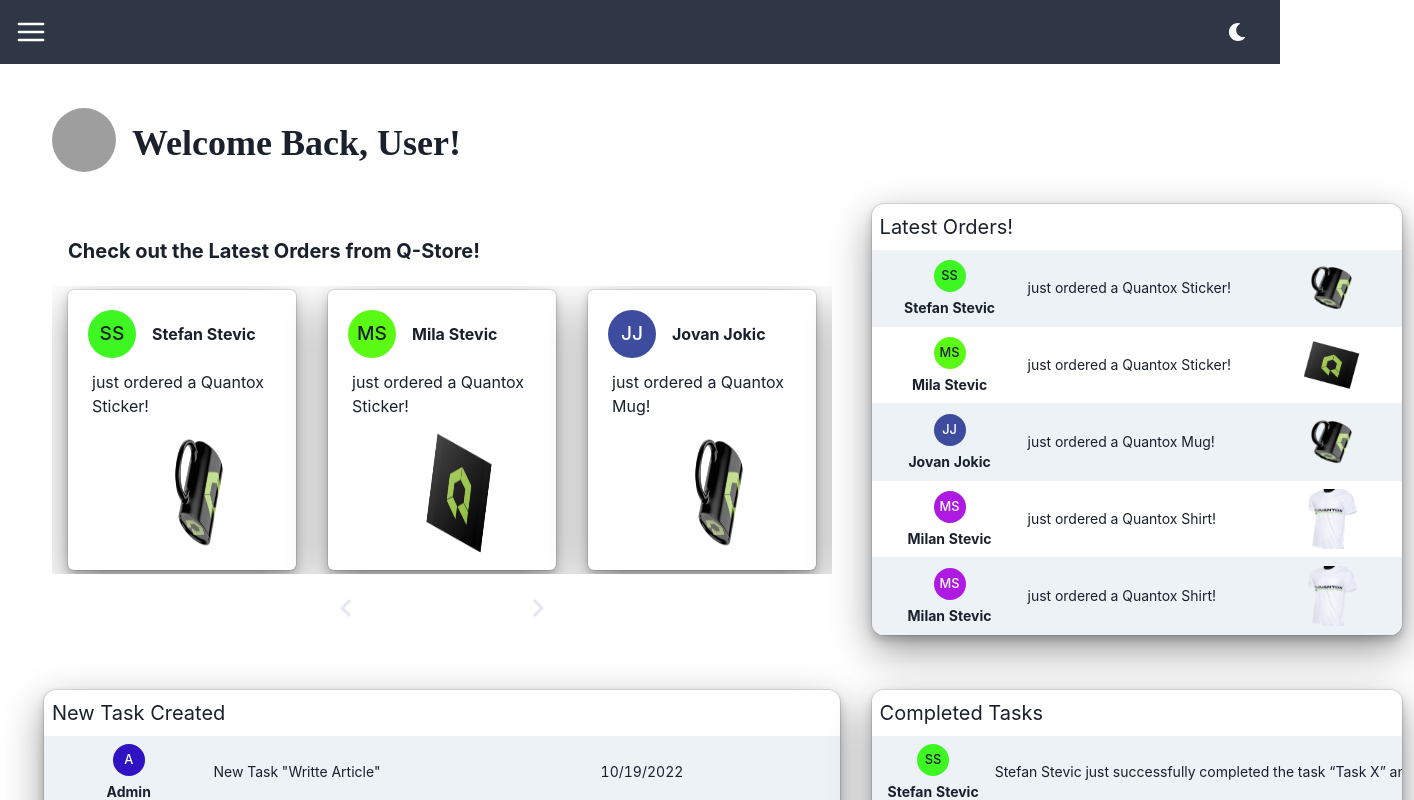
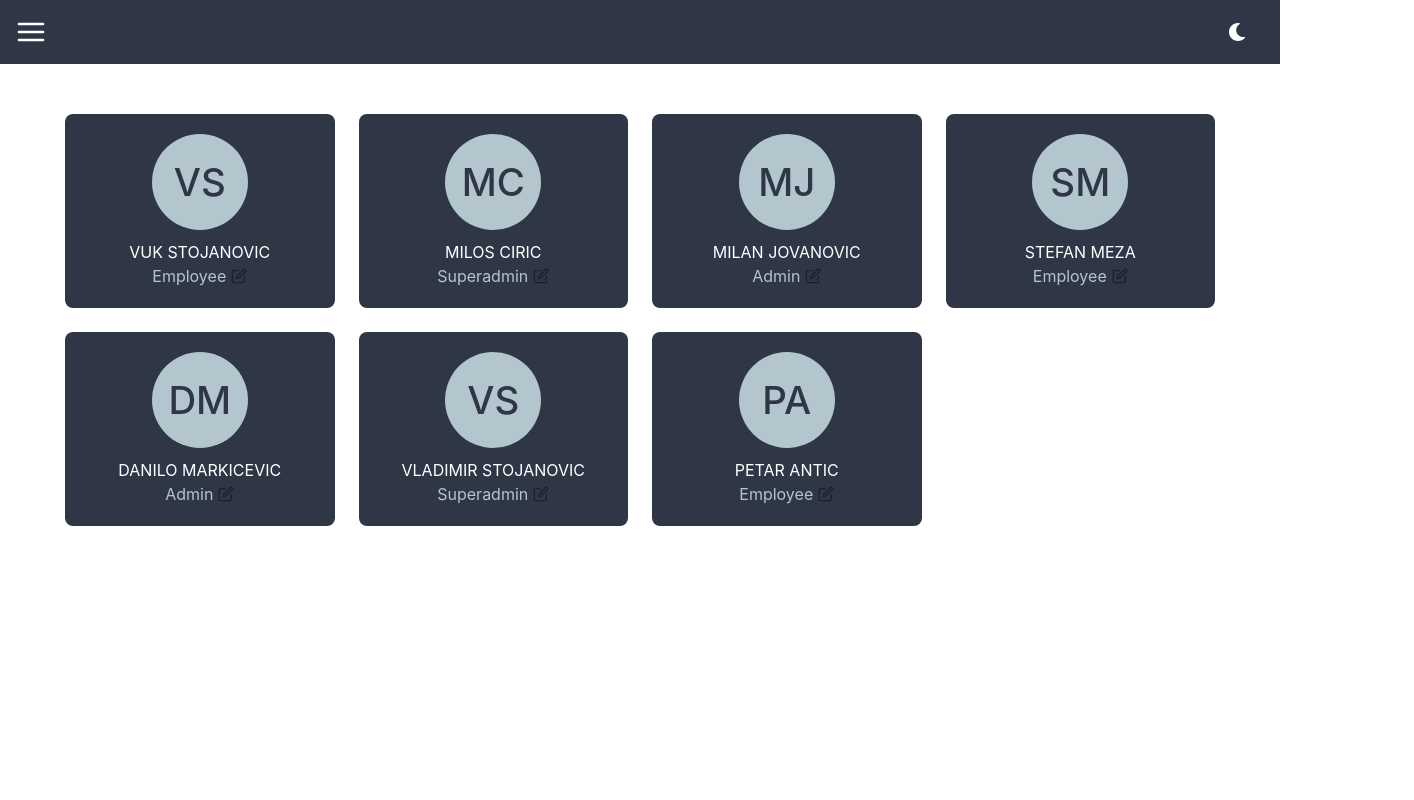
Before and after one commit to UrosDelic/bounty-hunters-fe, a React (Create React App) app: page /users in a window 1280 px wide. Before the commit this address led to /feed. Shown: the top 800 px of the page, 1414 px wide, since content can reach past the window. Built offline with nearby package versions, Linux system fonts and the light colour scheme; grey boxes are pictures that could not be loaded.

Commit message:
[users-page] Add users page for superadmin

```diff
--- a/src/App.jsx
+++ b/src/App.jsx
@@ -11,6 +11,7 @@ import {
   Store,
   ProductDetails,
   MyOrders,
+  Users,
 } from './pages';
 import theme from './theme/index';
 import ProtectedRoute from './routes/ProtectedRoute';
@@ -61,7 +62,7 @@ function App() {
             <Route
               element={<ProtectedRoute allowedRoles={[userTypes.SUPERADMIN]} />}
             >
-              <Route path="/users" element={<div>users</div>} />
+              <Route path="/users" element={<Users />} />
               <Route path="/products" element={<div>products</div>} />
               <Route path="/orders" element={<div>orders</div>} />
             </Route>
--- /dev/null
+++ b/src/components/SingleUser.jsx
@@ -0,0 +1,44 @@
+import { Box, Text, Flex, Avatar } from '@chakra-ui/react';
+import { EditIcon } from '@chakra-ui/icons';
+
+function SingleUser({ name, role }) {
+  return (
+    <Flex padding="20px" direction="column" alignItems="center">
+      {/* <Box
+        width="90px"
+        height="90px"
+        borderRadius="50%"
+        backgroundColor="lightGray"
+        marginBottom="10px"
+      ></Box> */}
+      <Avatar
+        name={name}
+        size="xl"
+        marginBottom="10px"
+        bg="users.lightGray"
+        color="users.darkGray"
+      />
+      <Text
+        textAlign="center"
+        color="users.white"
+        textTransform="uppercase"
+        wordBreak="break-word"
+      >
+        {name}
+      </Text>
+      <Flex alignItems="center">
+        <Text
+          textAlign="center"
+          color="users.lightGray"
+          textTransform="capitalize"
+          marginRight="5px"
+        >
+          {role}
+        </Text>
+        <EditIcon cursor="pointer" />
+      </Flex>
+    </Flex>
+  );
+}
+
+export default SingleUser;
--- a/src/components/index.js
+++ b/src/components/index.js
@@ -5,6 +5,7 @@ import WalletTable from './WalletTable';
 import SumOfPoints from './SumOfPoints';
 import StoreItem from './StoreItem';
 import SingleOrder from './SingleOrder';
+import SingleUser from './SingleUser';
 
 export {
   Layout,
@@ -14,4 +15,5 @@ export {
   WalletTable,
   StoreItem,
   SingleOrder,
+  SingleUser,
 };
--- a/src/context/appContext.js
+++ b/src/context/appContext.js
@@ -4,7 +4,7 @@ import userTypes from './userTypes';
 const AppContext = createContext();
 
 function AppProvider({ children }) {
-  const [userRole] = useState(userTypes.EMPLOYEE);
+  const [userRole] = useState(userTypes.SUPERADMIN);
 
   return (
     <AppContext.Provider value={{ userRole }}>{children}</AppContext.Provider>
--- /dev/null
+++ b/src/pages/Users.jsx
@@ -0,0 +1,36 @@
+import { Box, Grid, GridItem } from '@chakra-ui/react';
+import { usersList } from '../testData/TestData';
+import { SingleUser } from '../components/index';
+
+function Users() {
+  return (
+    <Grid
+      margin="auto"
+      marginTop="50px"
+      templateColumns={[
+        'repeat(1, 1fr)',
+        'repeat(2, 1fr)',
+        'repeat(3, 1fr)',
+        'repeat(4, 1fr)',
+      ]}
+      gap={6}
+      maxWidth="1200px"
+      padding="0px 25px"
+    >
+      {usersList.map(user => {
+        const { id } = user;
+        return (
+          <GridItem
+            key={id}
+            backgroundColor="users.darkGray"
+            borderRadius="8px"
+          >
+            <SingleUser {...user} />
+          </GridItem>
+        );
+      })}
+    </Grid>
+  );
+}
+
+export default Users;
--- a/src/pages/index.js
+++ b/src/pages/index.js
@@ -4,5 +4,14 @@ import Wallet from './Wallet';
 import Store from './Store';
 import ProductDetails from './ProductDetails';
 import MyOrders from './MyOrders';
+import Users from './Users';
 
-export { DefaultPage, NotFound, Wallet, Store, ProductDetails, MyOrders };
+export {
+  DefaultPage,
+  NotFound,
+  Wallet,
+  Store,
+  ProductDetails,
+  MyOrders,
+  Users,
+};
--- a/src/testData/TestData.js
+++ b/src/testData/TestData.js
@@ -171,4 +171,42 @@ const ordersList = [
   },
 ];
 
-export { gainedPoints, spentPoints, productsList, ordersList };
+const usersList = [
+  {
+    id: 1,
+    name: 'Vuk Stojanovic',
+    role: 'employee',
+  },
+  {
+    id: 2,
+    name: 'Milos Ciric',
+    role: 'superadmin',
+  },
+  {
+    id: 3,
+    name: 'Milan Jovanovic',
+    role: 'admin',
+  },
+  {
+    id: 4,
+    name: 'Stefan Meza',
+    role: 'employee',
+  },
+  {
+    id: 5,
+    name: 'Danilo Markicevic',
+    role: 'admin',
+  },
+  {
+    id: 6,
+    name: 'Vladimir Stojanovic',
+    role: 'superadmin',
+  },
+  {
+    id: 7,
+    name: 'Petar Antic',
+    role: 'employee',
+  },
+];
+
+export { gainedPoints, spentPoints, productsList, ordersList, usersList };
--- a/src/theme/index.js
+++ b/src/theme/index.js
@@ -29,6 +29,11 @@ const theme = extendTheme({
       yellow: '#FAFA05',
       violet: '#B794F4',
     },
+    users: {
+      white: '#ffffff',
+      lightGray: '#B3C5CD',
+      darkGray: '#2f3747',
+    },
   },
   fonts: {
     heading: 'Montserrat',
```
